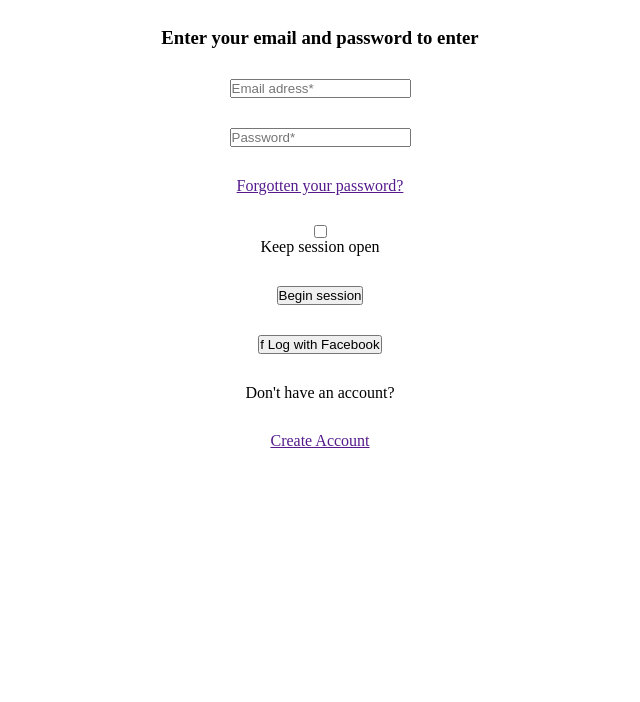
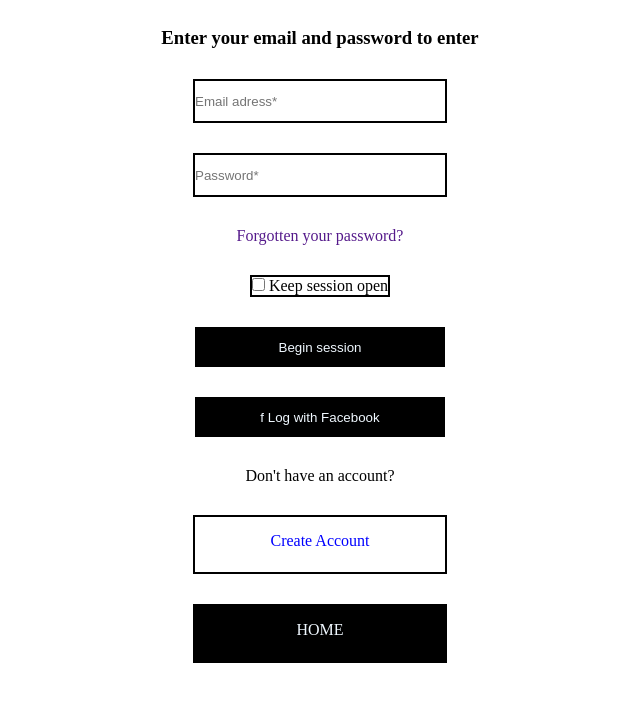
Before and after one commit to OlegRudniev/Professional_verstka_curse_job, a plain HTML site: page LogIn.html in a window 1280 px wide. Shown: the part 70-772 px from the top of the page, without its empty margins (400-1040 px from the left). Drawn offline with Linux system fonts and the light colour scheme.

Commit message:
Finished scc for homework 5, page Login. finished page Login
Finished scc for homework 5, page Login. finished page Login. Начал страницу Create

```diff
--- a/LogIn.html
+++ b/LogIn.html
@@ -12,17 +12,20 @@
     <h1 class="login">Begin Session</h1>
     <h3 class="login">Enter your email and password to enter</h3>
     <form action="">
-        <input class="login" placeholder="Email adress*" type="text"><br>
-        <input class="login" placeholder="Password* " type="password">
+        <input class="login input" placeholder="Email adress*" type="text"><br>
+        <input class="login input" placeholder="Password* " type="password">
     </form>
     <a class="login" href="">Forgotten your password?</a>
-    <input class="login input_check" type="checkbox" id="CHECK"> <label for="CHECK">Keep session open</label>
+    <div class="login input_check">
+    <input class="input_check" type="checkbox" id="CHECK"> <label for="CHECK">Keep session open</label>
+</div>
+    <button class="login button">Begin session</button>
+    <button class="login button">f Log with Facebook</button>
+    <p class="login">Don't have an account?</p>
+    <a class="login create_account" href="">Create Account</a>
+    <a class="login a_home" href="index.html">HOME</a>
+</div>
 
-    <button class="login">Begin session</button>
-    <button class="login">f Log with Facebook</button>
-    <p class="login">Don't have an account?</p>
-    <a class="login" href="">Create Account</a>
-</div>
 
 
 </body>
--- a/LoginIn.css
+++ b/LoginIn.css
@@ -1,6 +1,7 @@
 *{
     margin: 0;
     padding: 0;
+    text-decoration: none;
 }
 .container{
     display: flex;
@@ -13,6 +14,49 @@
 .login{
     margin-top: 30px;
 }
+.input{
+    height: 40px;
+    width: 250px;
+    border: solid black 2px;
+}
 .input_check{
     display: inline;
+    border: solid black 2px;
 }
+.button{
+    height: 40px;
+    width: 250px;
+    background-color: black;
+    color: aliceblue;
+    border: solid black 2px;
+
+}
+.button:hover{
+    transition: 3s;
+    transform: scale(1.2);
+    background-color: green;
+}
+.create_account{
+    height: 40px;
+    width: 250px;
+    background-color: white;
+    color: blue;
+    border: solid black 2px;
+    text-align: center;
+    padding-top: 15px;
+}
+.a_home{
+    height: 40px;
+    width: 250px;
+    background-color: black;
+    color: aliceblue;
+    border: solid black 2px;
+    text-align: center;
+    padding-top: 15px;
+}
+.a_home:hover{
+    transition: all 2000ms steps(3, end);
+    background-color: green;
+    transform: rotate(180deg);
+
+}
```
Also changed, not shown: index.html (+1 -1 lines), create_account.html (added).
